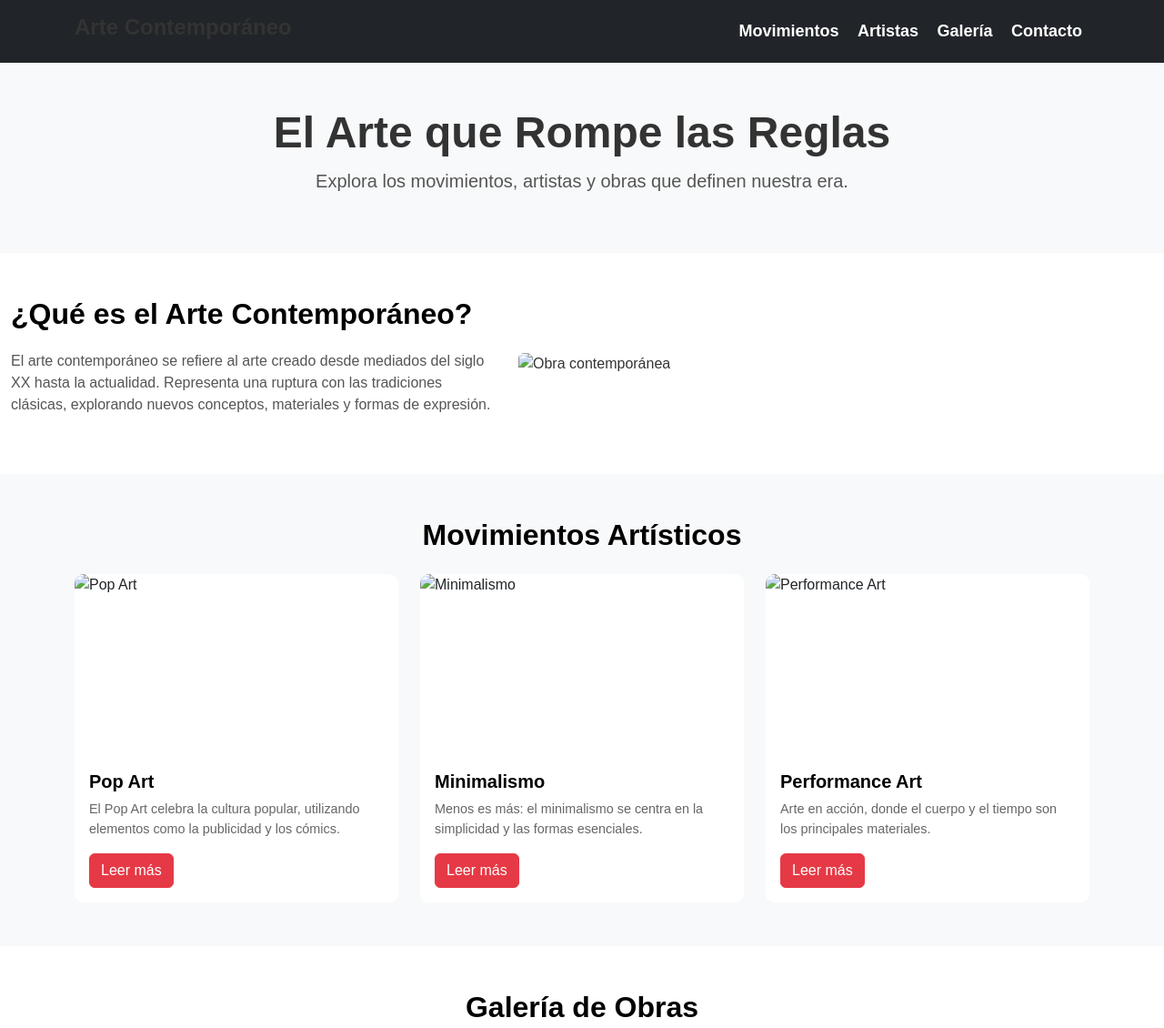
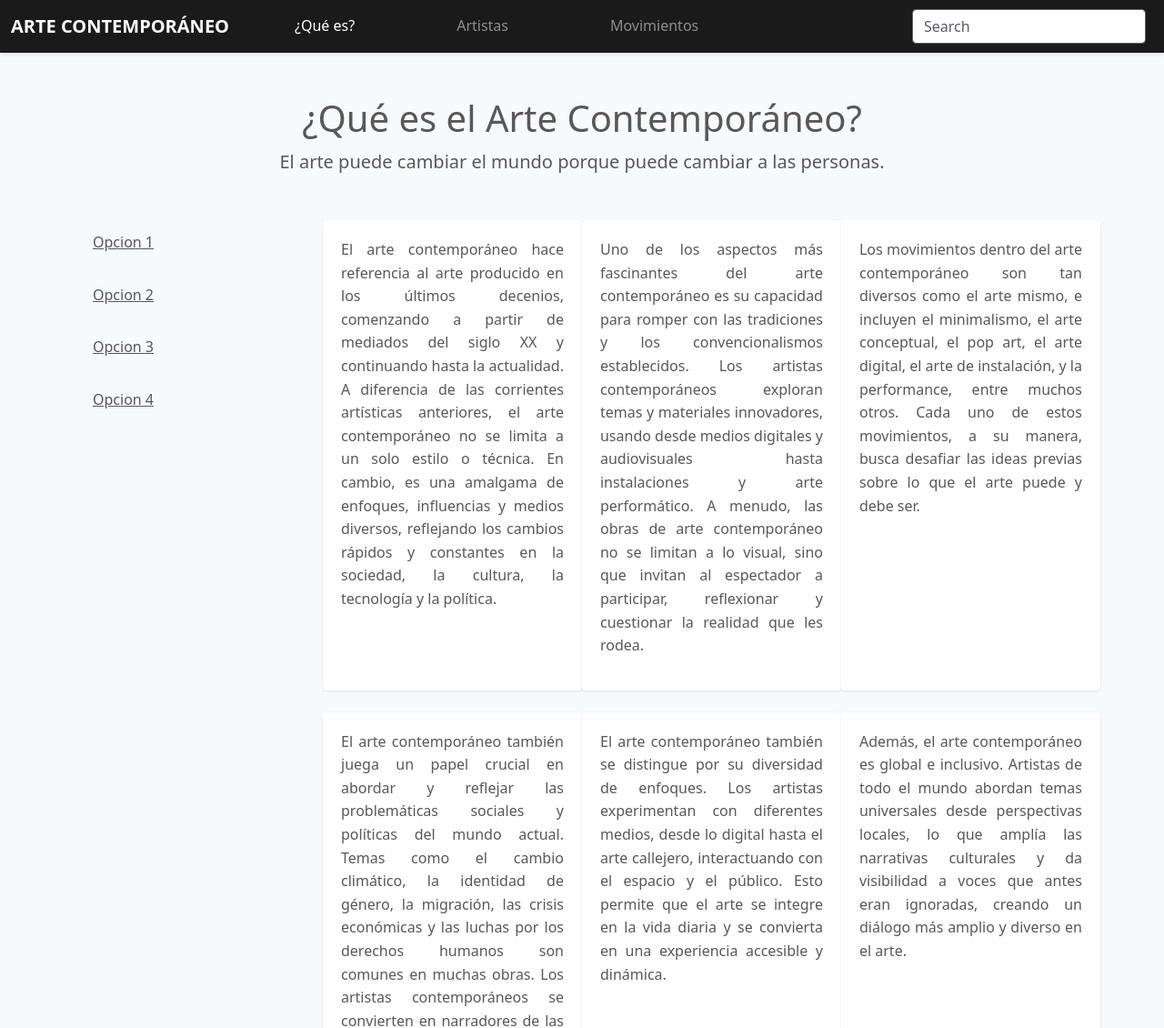
Before and after one commit to natashaying/Arte-contemporaneo, a plain HTML site: page index.html in a window 1280 px wide. Shown: the top 1130 px of the page at 91% size. Drawn offline with nearby package versions, Linux system fonts and the light colour scheme.

Commit message:
pagina base, faltan estilos

```diff
--- /dev/null
+++ b/css/styles.css
@@ -0,0 +1,153 @@
+:root {
+    --primary-gray: #585858;
+    --light-gray: #f8f9fa;
+    --medium-gray: #666666;
+    --dark-gray: #212529;
+    --text-light: #ffffff;
+    --link-color: #0056b3;
+    --navbar-bg: #1a1a1a;
+}
+
+body {
+    line-height: 1.6;
+    color: var(--primary-gray);
+    background-color: var(--light-gray);
+}
+
+.navbar {
+    background-color: var(--navbar-bg) !important;
+    box-shadow: 0 2px 4px rgba(0, 0, 0, 0.1);
+}
+
+.navbar-brand {
+    font-weight: bold;
+    color: var(--text-light) !important;
+}
+
+.navbar .nav-link.text-light {
+    color: var(--text-light) !important;
+}
+
+.navbar .nav-link.text-light.opacity-50 {
+    opacity: 0.5 !important;
+}
+
+.navbar .nav-link.text-light.opacity-50:hover {
+    opacity: 1 !important;
+}
+
+.navbar-toggler {
+    border-color: rgba(255, 255, 255, 0.1);
+}
+
+.form-control {
+    border-radius: 4px;
+    border: 1px solid var(--medium-gray);
+}
+
+.form-control:focus {
+    box-shadow: 0 0 0 0.2rem rgba(51, 51, 51, 0.25);
+    border-color: var(--primary-gray);
+}
+
+main {
+    min-height: calc(100vh - 200px);
+}
+
+.col-12 {
+    background-color: var(--text-light);
+    border-radius: 4px;
+    padding: 20px;
+    box-shadow: 0 1px 3px rgba(0, 0, 0, 0.1);
+}
+
+.fade-text {
+    opacity: 0;
+    animation: fadeInOut 4s ease-in-out infinite;
+}
+
+@keyframes fadeInOut {
+    0% { opacity: 0; }
+    10% { opacity: 1; }
+    90% { opacity: 1; }
+    100% { opacity: 0; }
+}
+
+#optionsContainer .list-group-item {
+    border: none;
+    background-color: transparent;
+    padding: 0.75rem 1.25rem;
+    margin-bottom: 0.5rem;
+    border-radius: 4px;
+    color: var(--primary-gray);
+}
+
+#optionsContainer .list-group-item:hover {
+    background-color: var(--medium-gray);
+    color: var(--text-light);
+    cursor: pointer;
+}
+
+.navbar .dropdown-menu {
+    background-color: var(--navbar-bg);
+    border: 1px solid rgba(255, 255, 255, 0.1);
+}
+
+.navbar .dropdown-item {
+    color: var(--text-light);
+}
+
+.navbar .dropdown-item:hover {
+    background-color: rgba(255, 255, 255, 0.1);
+    color: var(--text-light);
+}
+
+footer {
+    background-color: var(--dark-gray) !important;
+    color: var(--text-light);
+    padding: 1rem 0 !important;
+}
+
+@media (max-width: 768px) {
+    .container {
+        padding: 0 15px;
+    }
+
+    .col-12 {
+        padding: 15px;
+    }
+}
+
+@media (max-width: 576px) {
+    main {
+        margin-top: 1rem !important;
+    }
+
+    .navbar {
+        padding: 0.5rem;
+    }
+
+    .form-control {
+        width: 100%;
+        margin-bottom: 1rem;
+    }
+}
+
+.nav-link:focus,
+.dropdown-item:focus,
+.form-control:focus {
+    outline: 2px solid rgba(255, 255, 255, 0.5);
+    outline-offset: 2px;
+}
+
+#textCarousel {
+    margin-bottom: 2rem;
+}
+
+.carousel-item {
+    transition: opacity 0.5s ease-in-out;
+}
+
+p {
+    text-align: justify;
+}
--- a/index.html
+++ b/index.html
@@ -1,125 +1,115 @@
 <!DOCTYPE html>
 <html lang="es">
 <head>
-  <meta charset="UTF-8">
-  <meta name="viewport" content="width=device-width, initial-scale=1.0">
-  <title>Arte Contemporáneo</title>
-  <link href="https://cdn.jsdelivr.net/npm/bootstrap@5.3.0-alpha1/dist/css/bootstrap.min.css" rel="stylesheet">
-  <link rel="stylesheet" href="styles.css">
+    <meta charset="UTF-8">
+    <meta name="viewport" content="width=device-width, initial-scale=1.0">
+    <title>Sitio web responsive</title>
+    <link href="https://cdn.jsdelivr.net/npm/bootstrap@5.3.0/dist/css/bootstrap.min.css" rel="stylesheet">
+    <link href="css/styles.css" rel="stylesheet">
 </head>
 <body>
-  <!-- Encabezado -->
-  <header class="bg-dark text-white p-3">
-    <div class="container d-flex justify-content-between align-items-center">
-      <h1 class="fs-4">Arte Contemporáneo</h1>
-      <nav>
-        <a href="#movimientos" class="text-white mx-2 text-decoration-none">Movimientos</a>
-        <a href="#artistas" class="text-white mx-2 text-decoration-none">Artistas</a>
-        <a href="#galeria" class="text-white mx-2 text-decoration-none">Galería</a>
-        <a href="#contacto" class="text-white mx-2 text-decoration-none">Contacto</a>
-      </nav>
-    </div>
-  </header>
 
-  <!-- Hero Section -->
-  <section class="hero bg-light text-center py-5">
-    <div class="container">
-      <h2 class="display-4 fw-bold">El Arte que Rompe las Reglas</h2>
-      <p class="lead">Explora los movimientos, artistas y obras que definen nuestra era.</p>
-    </div>
-  </section>
+    <nav class="navbar navbar-expand-lg navbar-light bg-light">
+        <div class="container-fluid">
+            <a class="navbar-brand" href="#">ARTE CONTEMPORÁNEO</a>
+            <button class="navbar-toggler" type="button" data-bs-toggle="collapse" data-bs-target="#navbarSupportedContent" aria-controls="navbarSupportedContent" aria-expanded="false" aria-label="Toggle navigation">
+                <span class="navbar-toggler-icon"></span>
+            </button>
 
-  <!-- Sección 1: Introducción -->
-  <section class="py-5">
-    <div class="container row align-items-center">
-      <div class="col-md-6">
-        <h3>¿Qué es el Arte Contemporáneo?</h3>
-        <p>
-          El arte contemporáneo se refiere al arte creado desde mediados del siglo XX hasta la actualidad.
-          Representa una ruptura con las tradiciones clásicas, explorando nuevos conceptos, materiales y formas de expresión.
-        </p>
-      </div>
-      <div class="col-md-6">
-        <img src="images/intro.jpg" alt="Obra contemporánea" class="img-fluid rounded">
-      </div>
-    </div>
-  </section>
+            <div class="collapse navbar-collapse" id="navbarSupportedContent">
+                <div class="order-2">
+                    <form class="d-flex mt-2 mt-lg-0" role="search">
+                        <input class="form-control me-2" type="search" placeholder="Search" aria-label="Search">
+                    </form>
+                </div>
+                <div class="me-auto mb-2 mb-lg-0 order-1">
+                    <ul class="navbar-nav">
+                        <li class="nav-item px-lg-5">
+                            <a class="nav-link active text-light" aria-current="page" href="#">¿Qué es?</a>
+                        </li>
+                        <li class="nav-item px-lg-5">
+                            <a class="nav-link active text-light opacity-50" aria-current="page" href="#">Artistas</a>
+                        </li>
+                        <li class="nav-item px-lg-5">
+                            <a class="nav-link active text-light opacity-50" aria-current="page" href="#">Movimientos</a>
+                        </li>
 
-  <!-- Sección 2: Movimientos Artísticos -->
-  <section id="movimientos" class="bg-light py-5">
-    <div class="container">
-      <h3 class="text-center mb-4">Movimientos Artísticos</h3>
-      <div class="row">
-        <div class="col-md-4">
-          <div class="card">
-            <img src="images/pop-art.jpg" class="card-img-top" alt="Pop Art">
-            <div class="card-body">
-              <h5 class="card-title">Pop Art</h5>
-              <p class="card-text">El Pop Art celebra la cultura popular, utilizando elementos como la publicidad y los cómics.</p>
-              <a href="#" class="btn btn-primary">Leer más</a>
+                        <li class="nav-item dropdown d-lg-none">
+                            <a class="nav-link dropdown-toggle text-light" href="#" id="navbarDropdown" role="button" data-bs-toggle="dropdown" aria-expanded="false">
+                                Opciones
+                            </a>
+                            <ul class="dropdown-menu" aria-labelledby="navbarDropdown">
+                                <li><a class="dropdown-item" href="#" onclick="handleOptionClick(1)">Opción 1</a></li>
+                                <li><a class="dropdown-item" href="#" onclick="handleOptionClick(2)">Opción 2</a></li>
+                                <li><a class="dropdown-item" href="#" onclick="handleOptionClick(3)">Opción 3</a></li>
+                                <li><a class="dropdown-item" href="#" onclick="handleOptionClick(4)">Opción 4</a></li>
+                            </ul>
+                        </li>
+                    </ul>
+                </div>
             </div>
-          </div>
         </div>
-        <div class="col-md-4">
-          <div class="card">
-            <img src="images/minimalismo.jpg" class="card-img-top" alt="Minimalismo">
-            <div class="card-body">
-              <h5 class="card-title">Minimalismo</h5>
-              <p class="card-text">Menos es más: el minimalismo se centra en la simplicidad y las formas esenciales.</p>
-              <a href="#" class="btn btn-primary">Leer más</a>
+    </nav>
+
+    <main class="container mt-5">
+        <h1 class="text-center">¿Qué es el Arte Contemporáneo?</h1>
+
+        <div id="textCarousel" class="carousel slide carousel-fade" data-bs-ride="carousel">
+            <div class="carousel-inner">
+                <div class="carousel-item active">
+                    <p class="text-center lead fade-text" id="carousel-text"></p>
+                </div>
             </div>
-          </div>
         </div>
-        <div class="col-md-4">
-          <div class="card">
-            <img src="images/performance.jpg" class="card-img-top" alt="Performance Art">
-            <div class="card-body">
-              <h5 class="card-title">Performance Art</h5>
-              <p class="card-text">Arte en acción, donde el cuerpo y el tiempo son los principales materiales.</p>
-              <a href="#" class="btn btn-primary">Leer más</a>
+
+        <div class="row">
+
+            <div id="optionsContainer" class="col d-none d-lg-block col-lg-3">
+                <ul class="list-group">
+                    <li class="list-group-item"><u>Opcion 1</u></li>
+                    <li class="list-group-item"><u>Opcion 2</u></li>
+                    <li class="list-group-item"><u>Opcion 3</u></li>
+                    <li class="list-group-item"><u>Opcion 4</u></li>
+                </ul>
             </div>
-          </div>
+
+            <div class="col-lg-9">
+                <div class="row">
+                    <div class="col-12 col-md-6 col-lg-4 mb-4">
+                        <p>El arte contemporáneo hace referencia al arte producido en los últimos decenios, comenzando a partir de mediados del siglo XX y continuando hasta la actualidad. A diferencia de las corrientes artísticas anteriores, el arte contemporáneo no se limita a un solo estilo o técnica. En cambio, es una amalgama de enfoques, influencias y medios diversos, reflejando los cambios rápidos y constantes en la sociedad, la cultura, la tecnología y la política.</p>
+
+                    </div>
+                    <div class="col-12 col-md-6 col-lg-4 mb-4">
+                        <p>Uno de los aspectos más fascinantes del arte contemporáneo es su capacidad para romper con las tradiciones y los convencionalismos establecidos. Los artistas contemporáneos exploran temas y materiales innovadores, usando desde medios digitales y audiovisuales hasta instalaciones y arte performático. A menudo, las obras de arte contemporáneo no se limitan a lo visual, sino que invitan al espectador a participar, reflexionar y cuestionar la realidad que les rodea.</p>
+
+                    </div>
+                    <div class="col-12 col-md-6 col-lg-4 mb-4">
+                        <p>Los movimientos dentro del arte contemporáneo son tan diversos como el arte mismo, e incluyen el minimalismo, el arte conceptual, el pop art, el arte digital, el arte de instalación, y la performance, entre muchos otros. Cada uno de estos movimientos, a su manera, busca desafiar las ideas previas sobre lo que el arte puede y debe ser.</p>
+                    </div>
+                    <div class="col-12 col-md-6 col-lg-4 mb-4">
+                        <p>El arte contemporáneo también juega un papel crucial en abordar y reflejar las problemáticas sociales y políticas del mundo actual. Temas como el cambio climático, la identidad de género, la migración, las crisis económicas y las luchas por los derechos humanos son comunes en muchas obras. Los artistas contemporáneos se convierten en narradores de las experiencias colectivas, usando el arte como una forma de comunicación que trasciende las palabras y los límites geográficos.</p>
+
+                    </div>
+                    <div class="col-12 col-md-6 col-lg-4 mb-4">
+                        <p>El arte contemporáneo también se distingue por su diversidad de enfoques. Los artistas experimentan con diferentes medios, desde lo digital hasta el arte callejero, interactuando con el espacio y el público. Esto permite que el arte se integre en la vida diaria y se convierta en una experiencia accesible y dinámica.</p>
+
+                    </div>
+                    <div class="col-12 col-md-6 col-lg-4 mb-4">
+                        <p>Además, el arte contemporáneo es global e inclusivo. Artistas de todo el mundo abordan temas universales desde perspectivas locales, lo que amplía las narrativas culturales y da visibilidad a voces que antes eran ignoradas, creando un diálogo más amplio y diverso en el arte.</p>
+
+                    </div>
+                </div>
+            </div>
         </div>
-      </div>
-    </div>
-  </section>
+    </main>
 
-  <!-- Galería -->
-  <section id="galeria" class="py-5">
-    <div class="container">
-      <h3 class="text-center mb-4">Galería de Obras</h3>
-      <div id="carouselExample" class="carousel slide" data-bs-ride="carousel">
-        <div class="carousel-inner">
-          <div class="carousel-item active">
-            <img src="images/obra1.jpg" class="d-block w-100" alt="Obra 1">
-            <div class="carousel-caption d-none d-md-block">
-              <h5>Obra 1</h5>
-              <p>Descripción breve de la obra.</p>
-            </div>
-          </div>
-          <div class="carousel-item">
-            <img src="images/obra2.jpg" class="d-block w-100" alt="Obra 2">
-            <div class="carousel-caption d-none d-md-block">
-              <h5>Obra 2</h5>
-              <p>Descripción breve de la obra.</p>
-            </div>
-          </div>
+    <footer class="bg-light mt-5 py-3">
+        <div class="container text-center">
+            <p class="mb-0">&copy; 2024 Lorem Ipsum. Todos los derechos reservados.</p>
         </div>
-        <button class="carousel-control-prev" type="button" data-bs-target="#carouselExample" data-bs-slide="prev">
-          <span class="carousel-control-prev-icon" aria-hidden="true"></span>
-        </button>
-        <button class="carousel-control-next" type="button" data-bs-target="#carouselExample" data-bs-slide="next">
-          <span class="carousel-control-next-icon" aria-hidden="true"></span>
-        </button>
-      </div>
-    </div>
-  </section>
+    </footer>
 
-  <!-- Footer -->
-  <footer id="contacto" class="bg-dark text-white py-3 text-center">
-    <p>© 2024 Arte Contemporáneo. Todos los derechos reservados.</p>
-  </footer>
-
-  <script src="https://cdn.jsdelivr.net/npm/bootstrap@5.3.0-alpha1/dist/js/bootstrap.bundle.min.js"></script>
+    <script src="https://cdn.jsdelivr.net/npm/bootstrap@5.3.0/dist/js/bootstrap.bundle.min.js"></script>
+    <script src="script.js"></script>
 </body>
 </html>
--- /dev/null
+++ b/script.js
@@ -0,0 +1,46 @@
+document.querySelectorAll('a[href^="#"]').forEach(anchor => {
+    anchor.addEventListener('click', function (e) {
+        e.preventDefault();
+
+        const target = document.querySelector(this.getAttribute('href'));
+        if (target) {
+            target.scrollIntoView({
+                behavior: 'smooth'
+            });
+        }
+    });
+});
+
+document.querySelectorAll('.list-group-item').forEach(item => {
+    item.addEventListener('click', function() {
+        document.querySelectorAll('.list-group-item').forEach(el => {
+            el.classList.remove('active');
+        });
+        this.classList.add('active');
+    });
+});
+
+document.addEventListener('DOMContentLoaded', function() {
+    const texts = [
+        "El arte no es lo que ves, sino lo que haces que otros vean." ,
+       "El arte debe hacerte sentir algo, y no solo entenderlo." ,
+        "El arte puede cambiar el mundo porque puede cambiar a las personas."
+    ]
+
+    let currentIndex = 0;
+    const textElement = document.getElementById('carousel-text');
+
+    textElement.textContent = texts[0];
+
+    function changeText() {
+        textElement.style.opacity = '0';
+
+        setTimeout(() => {
+            currentIndex = (currentIndex + 1) % texts.length;
+            textElement.textContent = texts[currentIndex];
+            textElement.style.opacity = '1';
+        }, 1000);
+    }
+
+    setInterval(changeText, 2000);
+});
--- a/styles.css
+++ /dev/null
@@ -1,199 +0,0 @@
-/* Estilo base */
-* {
-    margin: 0;
-    padding: 0;
-    box-sizing: border-box;
-  }
-
-  body {
-    font-family: 'Arial', sans-serif;
-    background-color: #fff;
-    color: #333;
-  }
-
-  h1, h2, h3, h4, h5, h6 {
-    font-weight: bold;
-    color: #333;
-  }
-
-  /* Encabezado */
-  header {
-    background-color: #000;
-    color: #fff;
-    padding: 20px 0;
-  }
-
-  header h1 {
-    font-size: 2rem;
-  }
-
-  header a {
-    color: #fff;
-    text-decoration: none;
-    margin-right: 20px;
-    font-weight: bold;
-    font-size: 18px;
-  }
-
-  header a:hover {
-    color: #e63946; /* Rojo para los enlaces */
-  }
-
-  /* Hero Section */
-  .hero {
-    background-color: #e63946;
-    color: #fff;
-    padding: 80px 0;
-  }
-
-  .hero h2 {
-    font-size: 3rem;
-    margin-bottom: 10px;
-  }
-
-  .hero p {
-    font-size: 1.25rem;
-  }
-
-  /* Sección de Introducción */
-  section h3 {
-    font-size: 2rem;
-    color: #000;
-    margin-bottom: 20px;
-  }
-
-  section p {
-    font-size: 1rem;
-    line-height: 1.5;
-    color: #555;
-  }
-
-  section img {
-    border-radius: 10px;
-  }
-
-  /* Movimientos Artísticos */
-  #movimientos {
-    background-color: #f7f7f7;
-    padding: 50px 0;
-  }
-
-  .card {
-    border: none;
-    border-radius: 10px;
-    overflow: hidden;
-    transition: transform 0.3s ease;
-  }
-
-  .card:hover {
-    transform: scale(1.05);
-  }
-
-  .card-img-top {
-    height: 200px;
-    object-fit: cover;
-  }
-
-  .card-title {
-    color: #000;
-  }
-
-  .card-text {
-    font-size: 0.9rem;
-    color: #666;
-  }
-
-  .card-body {
-    background-color: #fff;
-  }
-
-  .btn-primary {
-    background-color: #e63946;
-    border-color: #e63946;
-  }
-
-  .btn-primary:hover {
-    background-color: #d62828;
-    border-color: #d62828;
-  }
-
-  /* Galería */
-  #galeria {
-    padding: 50px 0;
-  }
-
-  .carousel-item img {
-    height: 500px;
-    object-fit: cover;
-    border-radius: 10px;
-  }
-
-  .carousel-caption h5 {
-    font-size: 2rem;
-    color: #fff;
-  }
-
-  .carousel-caption p {
-    font-size: 1.25rem;
-    color: #fff;
-  }
-
-  /* Footer */
-  footer {
-    background-color: #000;
-    color: #fff;
-    padding: 20px 0;
-  }
-
-  footer p {
-    font-size: 0.9rem;
-  }
-
-  /* Formulario de contacto */
-  #contacto {
-    background-color: #333;
-    padding: 50px 0;
-  }
-
-  #contacto form {
-    max-width: 600px;
-    margin: 0 auto;
-  }
-
-  #contacto input,
-  #contacto textarea {
-    width: 100%;
-    padding: 15px;
-    margin-bottom: 15px;
-    border: 1px solid #ccc;
-    border-radius: 5px;
-  }
-
-  #contacto button {
-    background-color: #e63946;
-    border-color: #e63946;
-    color: #fff;
-    padding: 10px 20px;
-    border-radius: 5px;
-    font-weight: bold;
-  }
-
-  #contacto button:hover {
-    background-color: #d62828;
-    border-color: #d62828;
-  }
-
-  /* Estilos Responsivos */
-  @media (max-width: 768px) {
-    .hero h2 {
-      font-size: 2.5rem;
-    }
-
-    .hero p {
-      font-size: 1rem;
-    }
-
-    section h3 {
-      font-size: 1.5rem;
-    }
-  }
```
